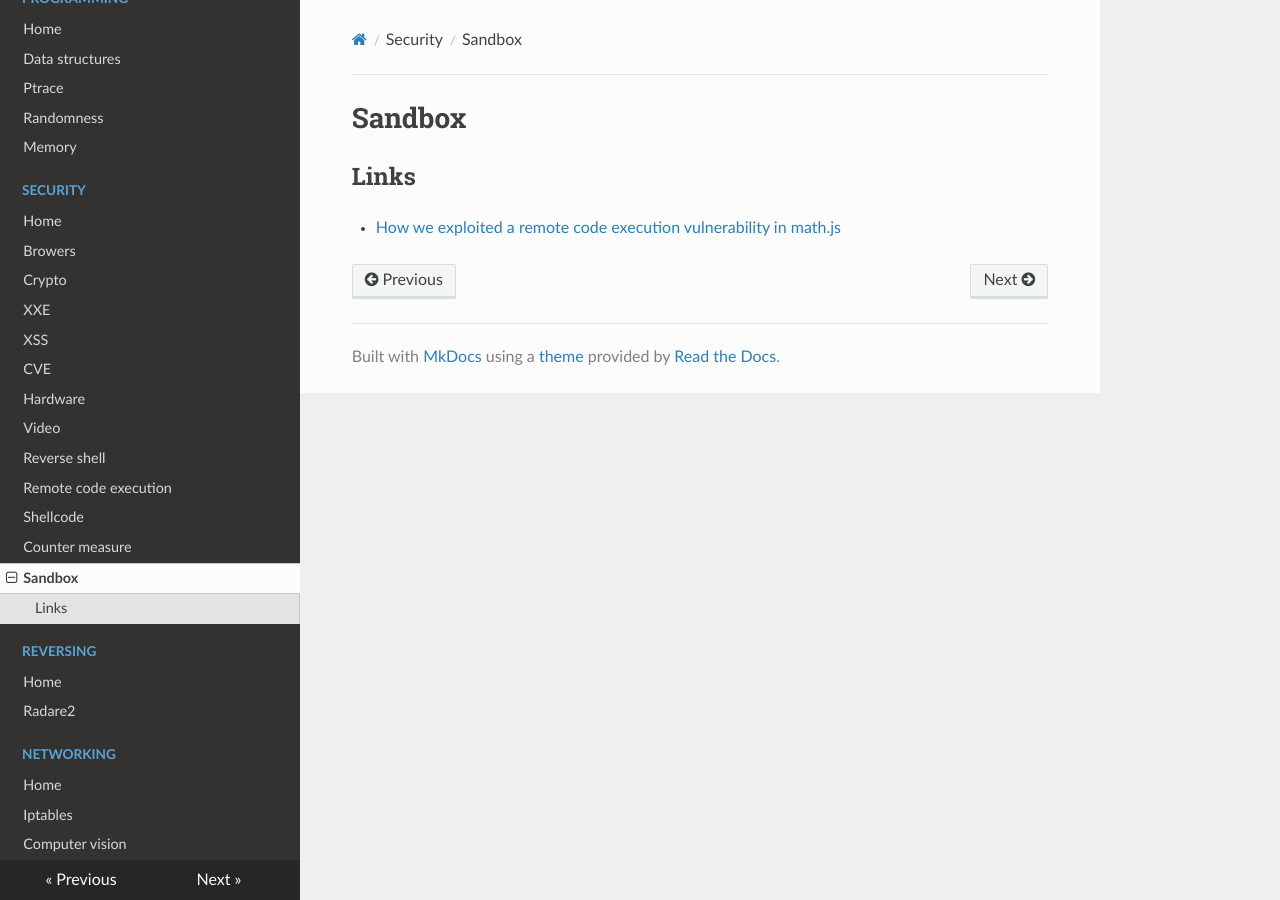
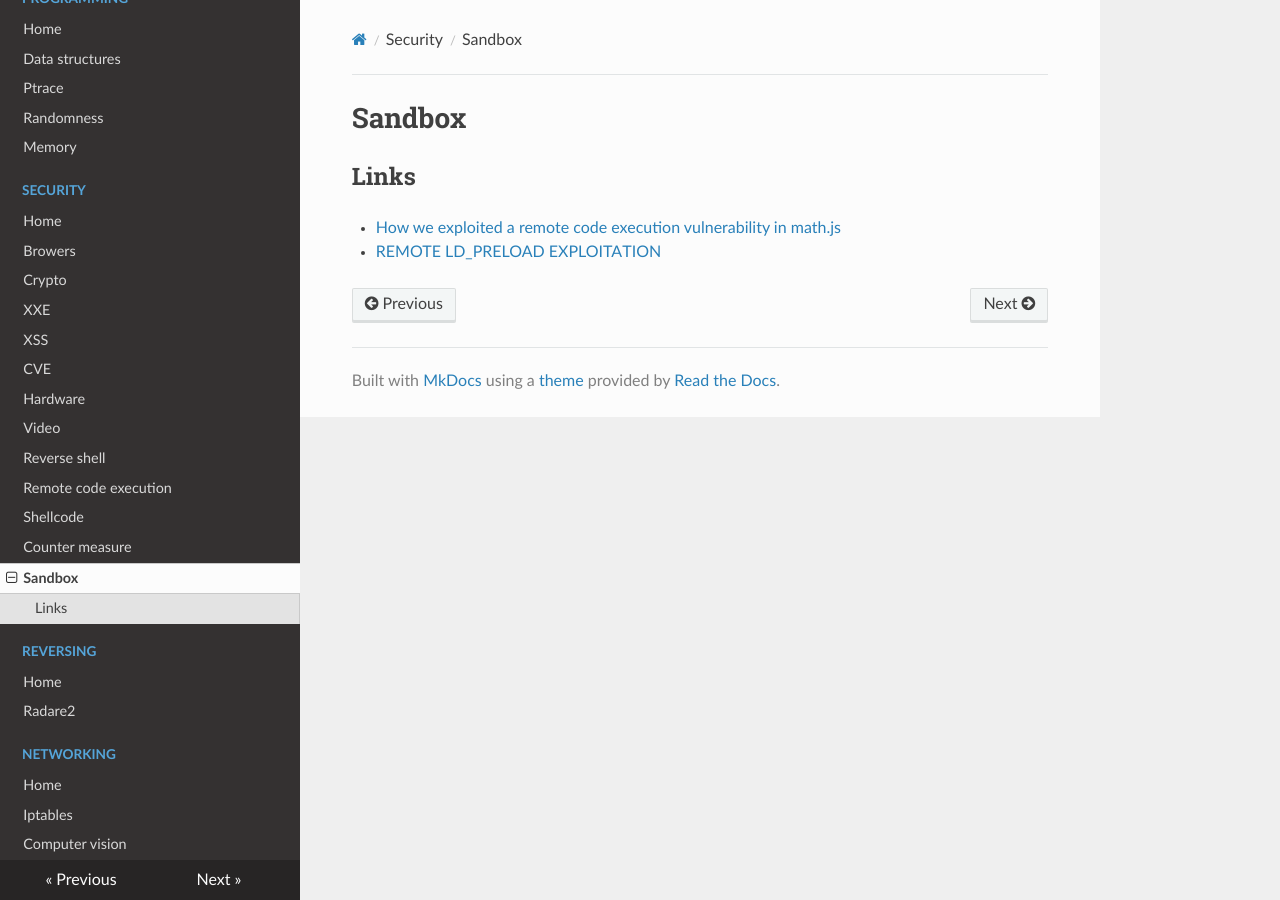
Before and after one commit to gipi/low-level, an MkDocs documentation site: the page built from docs/security/sandbox.md, in a window 1280 px wide. Built offline with MkDocs 1.6.1, drawn with Linux system fonts in a browser that asks for light colours; nearby versions of some CDN libraries; old or Windows-style settings are respelled for this version of MkDocs.

Commit message:
Update sandbox.md

```diff
--- a/docs/security/sandbox.md
+++ b/docs/security/sandbox.md
@@ -3,3 +3,4 @@
 ## Links
 
  - [How we exploited a remote code execution vulnerability in math.js](https://capacitorset.github.io/mathjs/)
+ - [REMOTE LD_PRELOAD EXPLOITATION](https://www.elttam.com.au/blog/goahead/)
```
